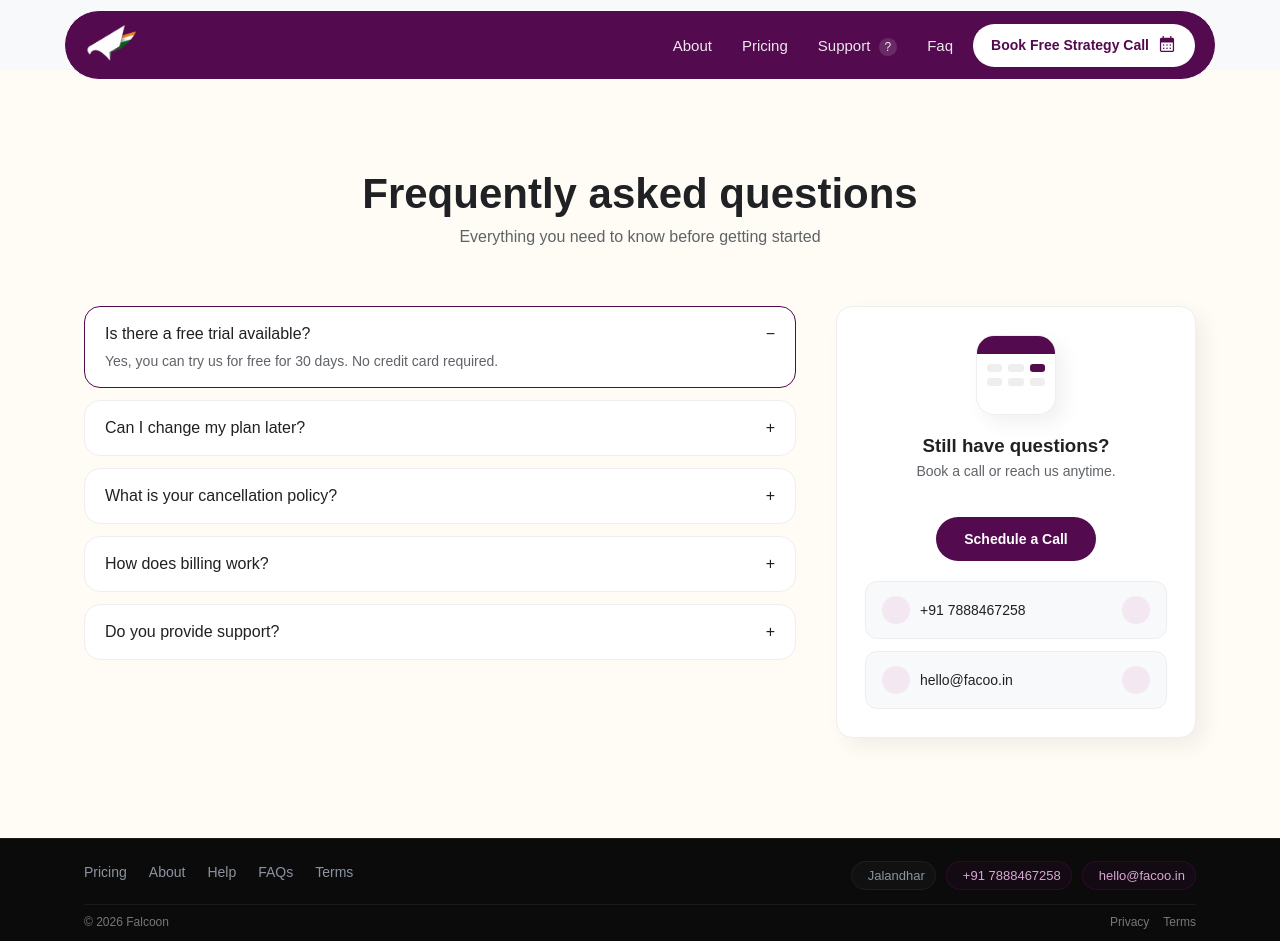
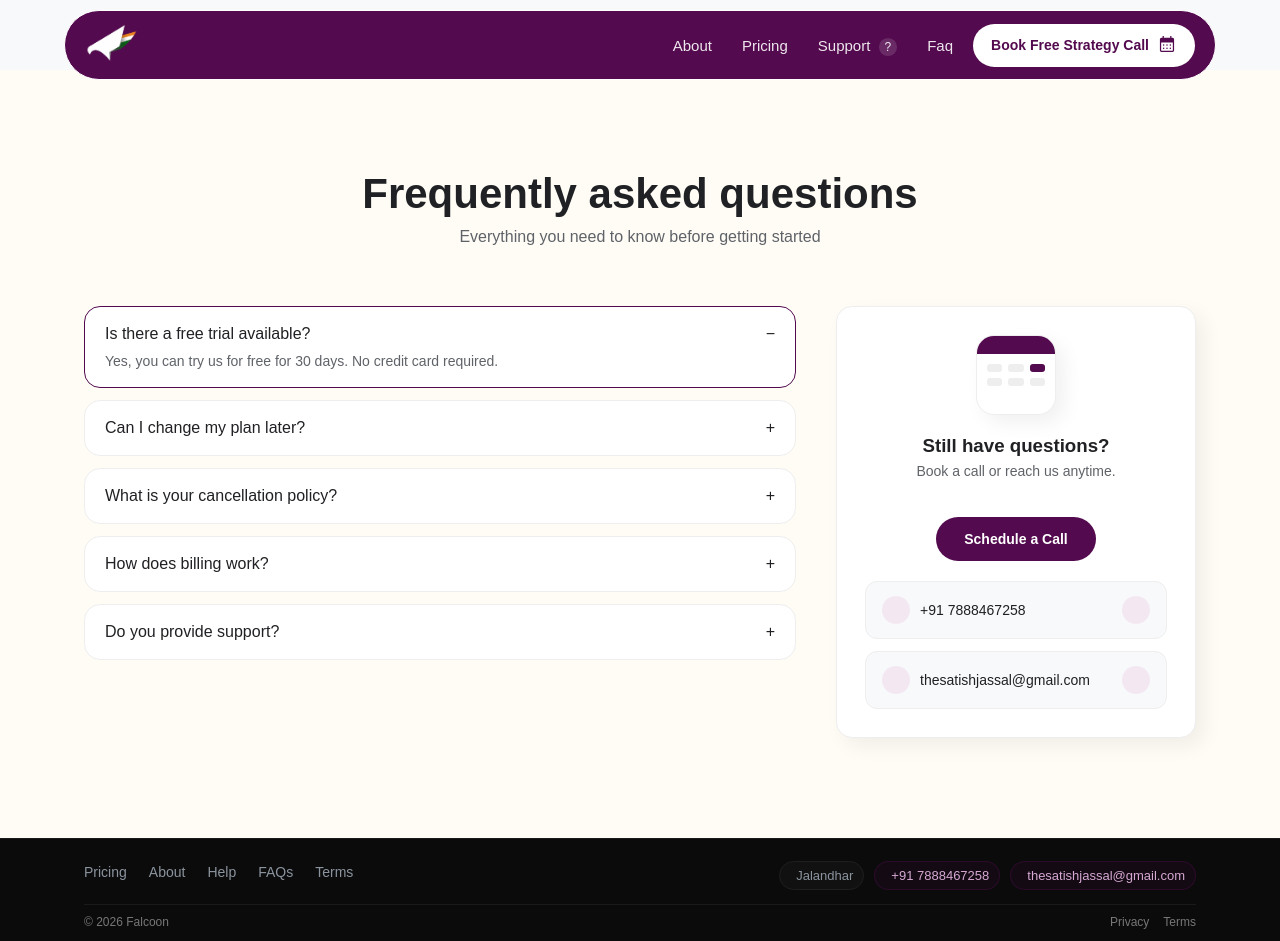
Before and after one commit to thesatishjassal/falcoonapp, a Next.js app: page /faq in a window 1280 px wide. Built offline with nearby package versions, Linux system fonts and the light colour scheme; some icons are missing; a web font is replaced by a local one.

Commit message:
first commit

```diff
--- a/src/app/careers/page.jsx
+++ b/src/app/careers/page.jsx
@@ -284,7 +284,7 @@ export default function CareersPage() {
               and we'll reach out when the right opportunity opens up.
             </p>
             <a
-              href="mailto:careers@falcoon.in?subject=General Application"
+              href="mailto:thesatishjassal@gmail.com?subject=General Application"
               className="careers__cta-btn"
             >
               Send a General Application ✉️
--- a/src/app/components/footer.jsx
+++ b/src/app/components/footer.jsx
@@ -35,11 +35,12 @@ export default function Footer() {
             </a>
 
             <a
-              href="mailto:hello@facoo.in"
+              href="mailto:thesatishjassal@gmail.com
+"
               className="falcoon-chip falcoon-chip--highlight"
             >
               <i className="fa-solid fa-envelope"></i>
-              hello@facoo.in
+              thesatishjassal@gmail.com
             </a>
           </div>
         </div>
--- a/src/app/faq/page.jsx
+++ b/src/app/faq/page.jsx
@@ -103,10 +103,13 @@ export default function FAQPage() {
               <div className="item">
                 <div className="item-left">
                   <i className="fas fa-envelope"></i>
-                  <span>hello@facoo.in</span>
+                  <span>thesatishjassal@gmail.com</span>
                 </div>
 
-                <a href="mailto:hello@facoo.in">
+                <a
+                  href="mailto:thesatishjassal@gmail.com
+"
+                >
                   <i class="fa-solid fa-angle-right"></i>
                 </a>
               </div>
--- a/src/app/help/page.jsx
+++ b/src/app/help/page.jsx
@@ -214,7 +214,7 @@ export default function ContactPage() {
                 <p>Send us your query anytime</p>
 
                 <a
-                  href="mailto:hello@facoo.in"
+                  href="mailto:thesatishjassal@gmail.com"
                   className="falcoon-contact-ui__cta"
                 >
                   Send Email →
```
Also changed, not shown: src/app/terms/page.jsx (+10 -10 lines).
